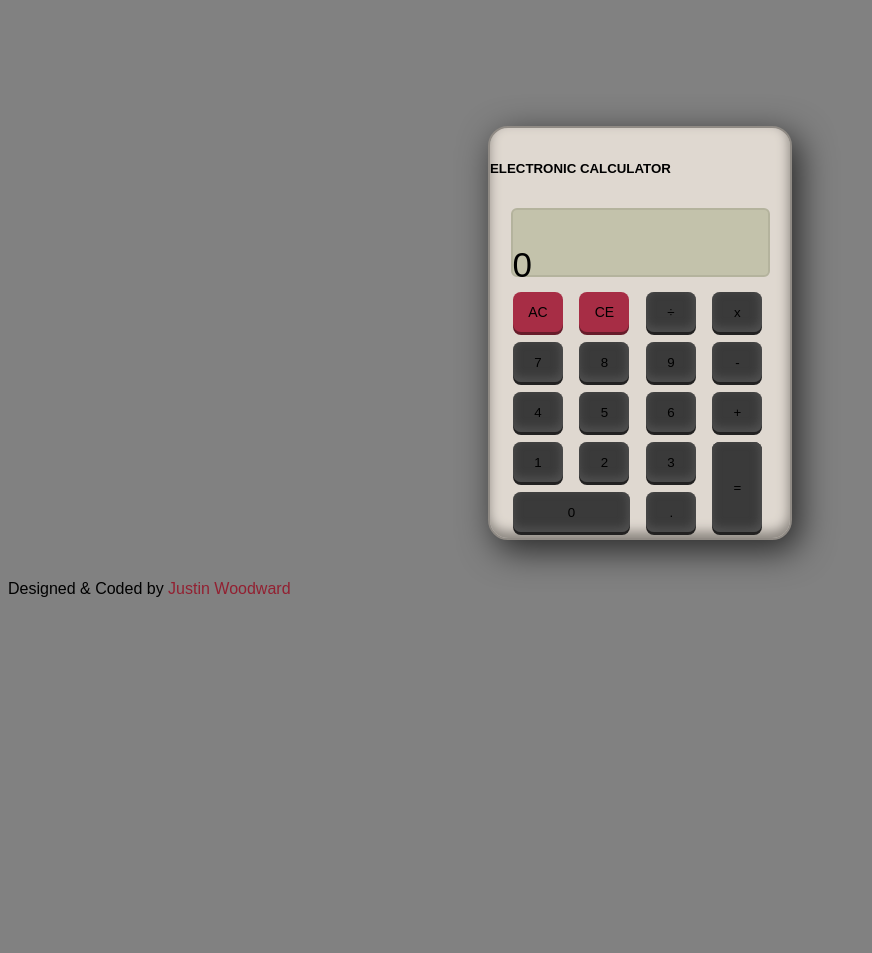
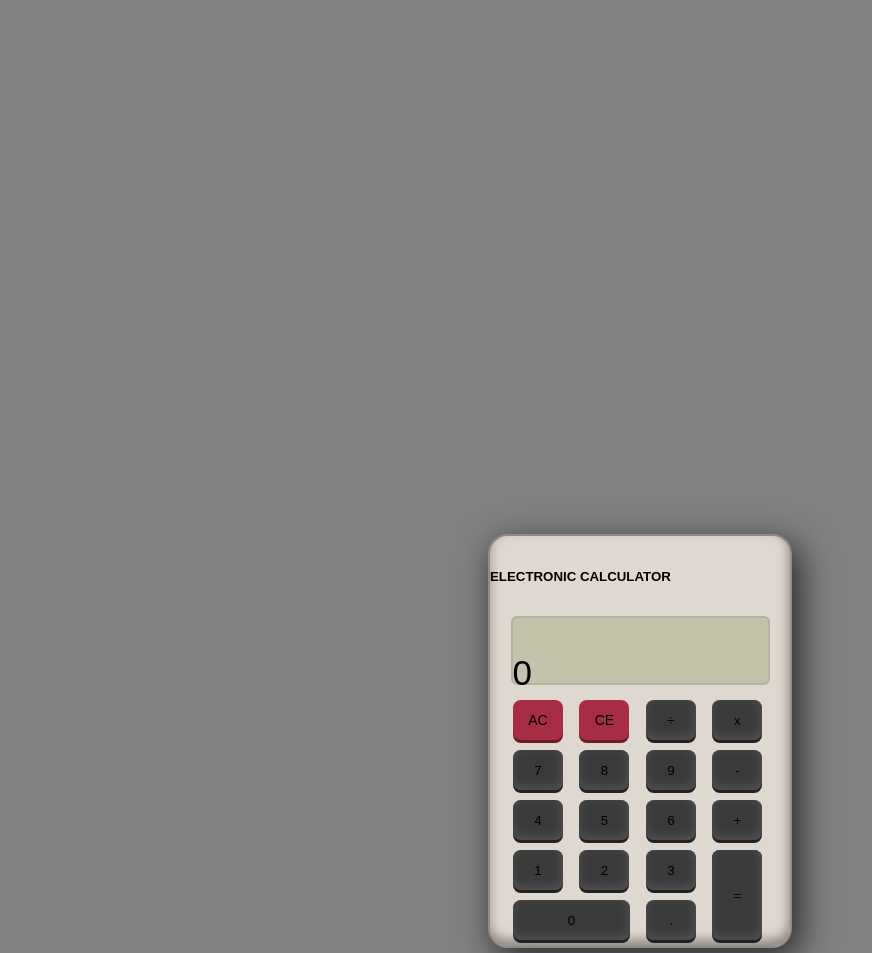
Before and after one commit to harshpandey73/newcalcx, a plain HTML site: page index.html in a window 1280 px wide. Shown: the top 953 px of the page, without its empty margins (0-872 px from the left). Before the commit the page ends 800 px from the top, so only its background shows below. Drawn offline with Linux system fonts and the light colour scheme.

Commit message:
new commit1

```diff
--- a/index.html
+++ b/index.html
@@ -9,6 +9,7 @@
 </head>
 
 <body>
+    <div class="spacer" style="height: 50vh;"></div>
     <div class='container'>
         <div id='calculator'>
 
```
